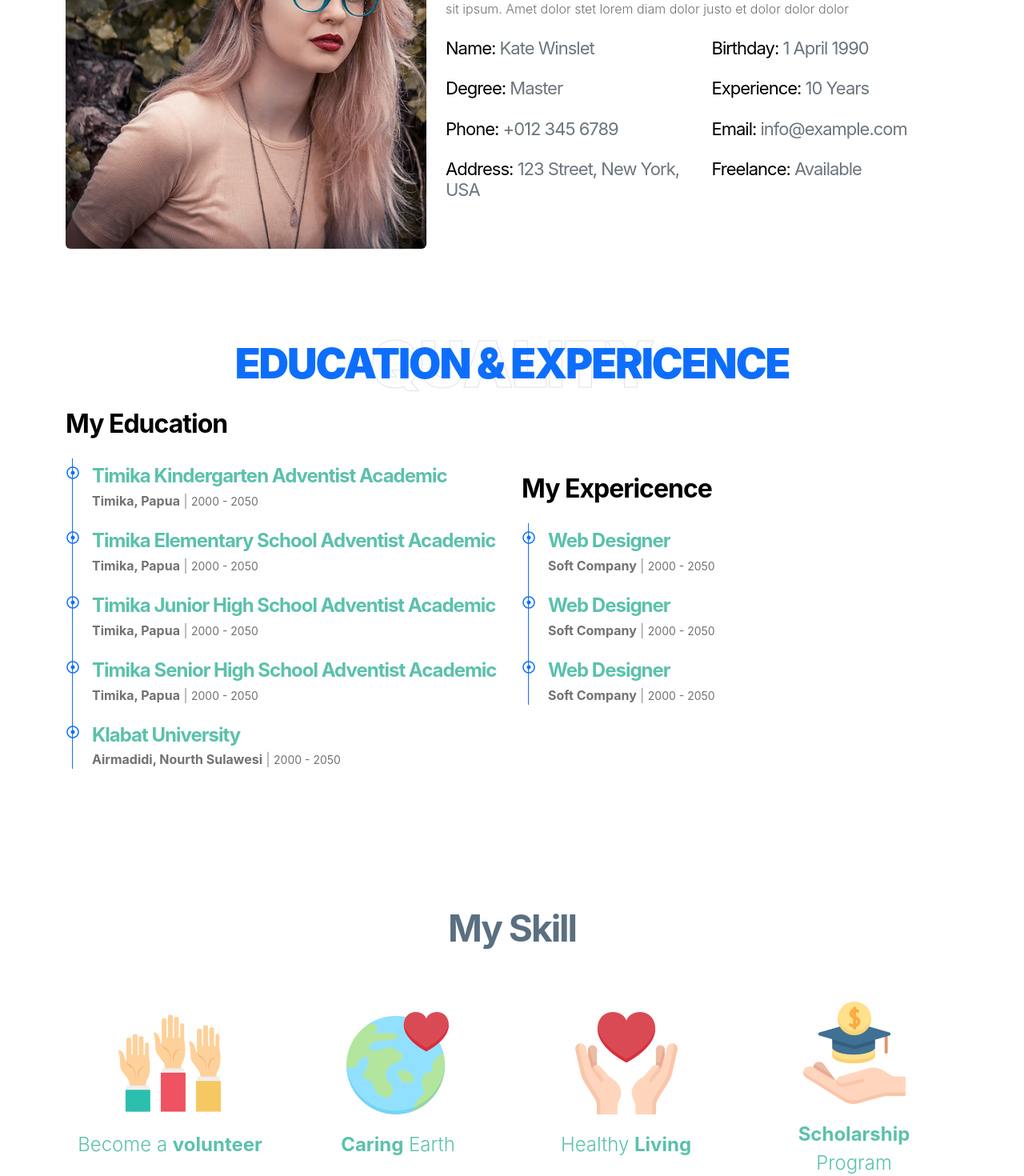
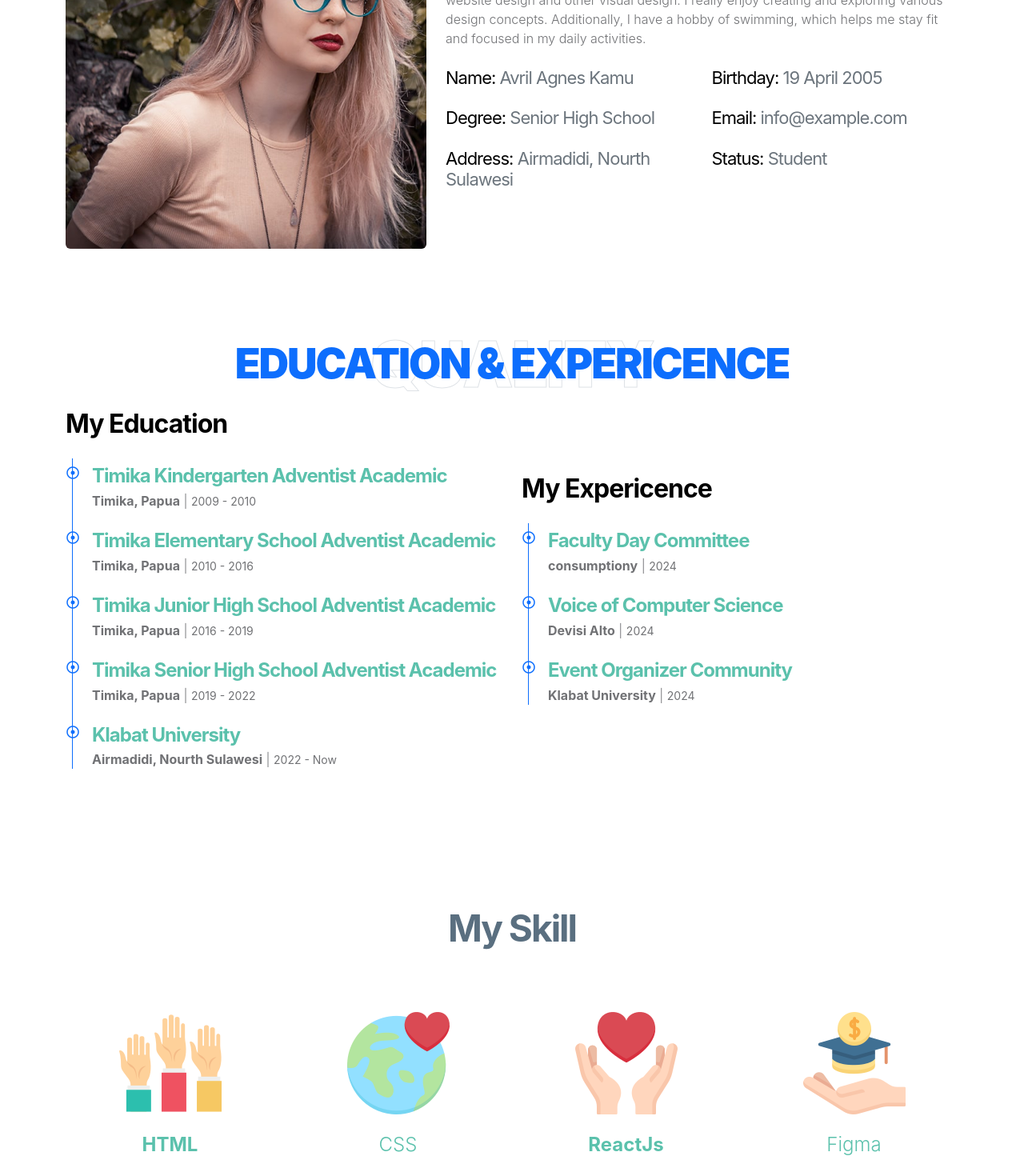
Before and after one commit to Avrilkamu2727/cvAvril, a React (Create React App) app: page / in a window 1280 px wide. Shown: the part 1140-2610 px from the top of the page at 80% size. Built offline with nearby package versions, Linux system fonts and the light colour scheme; a web font is replaced by a local one.

Commit message:
add firebase

```diff
--- a/package.json
+++ b/package.json
@@ -7,6 +7,7 @@
     "@testing-library/react": "^13.4.0",
     "@testing-library/user-event": "^13.5.0",
     "bootstrap": "^5.3.3",
+    "firebase": "^11.0.2",
     "isotope-layout": "^3.0.6",
     "jquery": "^3.7.1",
     "owl.carousel": "^2.3.4",
--- a/public/index.html
+++ b/public/index.html
@@ -2,7 +2,7 @@
 <html lang="en">
   <head>
     <meta charset="utf-8">
-    <title>FreeFolio - Freelancer Portfolio Template</title>
+    <title>CV AVRIL</title>
     <meta content="width=device-width, initial-scale=1.0" name="viewport">
     <meta content="Free HTML Templates" name="keywords">
     <meta content="Free HTML Templates" name="description">
--- a/src/components/About/index.js
+++ b/src/components/About/index.js
@@ -11,17 +11,15 @@ const About = () => {
               <img className="img-fluid rounded w-100" src="assets/img/about.jpg" alt />
             </div>
             <div className="col-lg-7">
-              <h3 className="mb-4">UI/UX Designer &amp; Web Developer</h3>
-              <p>Tempor eos dolore amet tempor dolor tempor. Dolore ea magna sit amet dolor eirmod. Eos ipsum est tempor dolor. Clita lorem kasd sed ea lorem diam ea lorem eirmod duo sit ipsum. Amet dolor stet lorem diam dolor justo et dolor dolor dolor</p>
+              <h3 className="mb-4">Avril Agnes Kamu</h3>
+              <p>I am a student at <strong>Universitas Klabat</strong> with a strong interest in design, particularly website design and other visual design. I really enjoy creating and exploring various design concepts. Additionally, I have a hobby of swimming, which helps me stay fit and focused in my daily activities.</p>
               <div className="row mb-3">
-                <div className="col-sm-6 py-2"><h6>Name: <span className="text-secondary">Kate Winslet</span></h6></div>
-                <div className="col-sm-6 py-2"><h6>Birthday: <span className="text-secondary">1 April 1990</span></h6></div>
-                <div className="col-sm-6 py-2"><h6>Degree: <span className="text-secondary">Master</span></h6></div>
-                <div className="col-sm-6 py-2"><h6>Experience: <span className="text-secondary">10 Years</span></h6></div>
-                <div className="col-sm-6 py-2"><h6>Phone: <span className="text-secondary">+012 345 6789</span></h6></div>
+                <div className="col-sm-6 py-2"><h6>Name: <span className="text-secondary">Avril Agnes Kamu</span></h6></div>
+                <div className="col-sm-6 py-2"><h6>Birthday: <span className="text-secondary">19 April 2005</span></h6></div>
+                <div className="col-sm-6 py-2"><h6>Degree: <span className="text-secondary">Senior High School</span></h6></div>
                 <div className="col-sm-6 py-2"><h6>Email: <span className="text-secondary">info@example.com</span></h6></div>
-                <div className="col-sm-6 py-2"><h6>Address: <span className="text-secondary">123 Street, New York, USA</span></h6></div>
-                <div className="col-sm-6 py-2"><h6>Freelance: <span className="text-secondary">Available</span></h6></div>
+                <div className="col-sm-6 py-2"><h6>Address: <span className="text-secondary">Airmadidi, Nourth Sulawesi</span></h6></div>
+                <div className="col-sm-6 py-2"><h6>Status: <span className="text-secondary">Student</span></h6></div>
               </div>
             </div>
           </div>
--- a/src/components/Footer/Footer.js
+++ b/src/components/Footer/Footer.js
@@ -3,12 +3,12 @@ const Footer = () => {
         <div className="container-fluid bg-primary text-white mt-5 py-5 px-sm-3 px-md-5">
         <div className="container text-center py-5">
           <div className="d-flex justify-content-center mb-4">
-            <a className="btn btn-light btn-social mr-2" href="#"><i className="fab fa-twitter" /></a>
             <a className="btn btn-light btn-social mr-2" href="#"><i className="fab fa-facebook-f" /></a>
-            <a className="btn btn-light btn-social mr-2" href="#"><i className="fab fa-linkedin-in" /></a>
-            <a className="btn btn-light btn-social" href="#"><i className="fab fa-instagram" /></a>
+            <a className="btn btn-light btn-social mr-2" href="#"><i className="fab fa-instagram" /></a>
+            <a className="btn btn-light btn-social" href="#"><i className="fab fa-whatsapp" /></a>
           </div>
-          <p className="m-0">© <a className="text-white font-weight-bold" href="#">Domain Name</a>. Designed by Avril Kamu <a className="text-white font-weight-bold" href="https://htmlcodex.com">HTML Codex</a>
+
+          <p className="m-0">© <a className="text-white font-weight-bold" href="#">Designed by Avril Kamu</a>HTML Codex <a className="text-white font-weight-bold" href="https://htmlcodex.com">. 2024</a>
           </p>
         </div>
       </div>
--- a/src/components/Header/index.js
+++ b/src/components/Header/index.js
@@ -7,8 +7,8 @@ const Header = () => {
               <img className="img-fluid w-100 rounded-circle shadow-sm" src="assets/img/profile.jpg" alt />
             </div>
             <div className="col-lg-7 text-center text-lg-left">
-              <h3 className="text-white font-weight-normal mb-3" style={{WebkitTextStroke: '3px #000000'}}>I'm</h3>
-              <h1 className="display-2 text-uppercase text-primary mb-2" style={{WebkitTextStroke: '4px #000000'}}>Kate Winslet</h1>
+              <h2 className="display text-uppercase text-primary mb-2" style={{WebkitTextStroke: 'px #000000'}}>I'm</h2>
+              <h1 className="display-2 text-uppercase text-primary mb-2" style={{WebkitTextStroke: '4px #000000'}}>Avril Agnes Kamu</h1>
               <h3 className="text-white font-weight-normal mb-2" style={{WebkitTextStroke: '3px #00000'}}> Student in Klabat University</h3>
             </div>
           </div>
--- a/src/components/Navbar/index.js
+++ b/src/components/Navbar/index.js
@@ -10,7 +10,6 @@ const Navbar = () => {
             <a href="#about" className="nav-item nav-link active">About</a>
             <a href="#qualification" className="nav-item nav-link active">Quality & Skill</a>
             <a href="#portfolio" className="nav-item nav-link active">Portfolio</a>
-            <a href="#blog" className="nav-item nav-link active">Blog</a>
           </div>
         </div>
       </nav>
--- a/src/components/Qualification/index.js
+++ b/src/components/Qualification/index.js
@@ -13,27 +13,27 @@ const Qualification = () => {
                 <div className="position-relative mb-4">
                   <i className="far fa-dot-circle text-primary position-absolute" style={{top: 2, left: '-32px'}} />
                   <h5 className="font-weight-bold mb-1">Timika Kindergarten Adventist Academic</h5>
-                  <p className="mb-2"><strong>Timika, Papua</strong> | <small>2000 - 2050</small></p>
+                  <p className="mb-2"><strong>Timika, Papua</strong> | <small>2009 - 2010</small></p>
                 </div>
                 <div className="position-relative mb-4">
                   <i className="far fa-dot-circle text-primary position-absolute" style={{top: 2, left: '-32px'}} />
                   <h5 className="font-weight-bold mb-1">Timika Elementary School Adventist Academic</h5>
-                  <p className="mb-2"><strong>Timika, Papua</strong> | <small>2000 - 2050</small></p>
+                  <p className="mb-2"><strong>Timika, Papua</strong> | <small>2010 - 2016</small></p>
                 </div>
                 <div className="position-relative mb-4">
                   <i className="far fa-dot-circle text-primary position-absolute" style={{top: 2, left: '-32px'}} />
                   <h5 className="font-weight-bold mb-1">Timika Junior High School Adventist Academic</h5>
-                  <p className="mb-2"><strong>Timika, Papua</strong> | <small>2000 - 2050</small></p>
+                  <p className="mb-2"><strong>Timika, Papua</strong> | <small>2016 - 2019</small></p>
                 </div>
                 <div className="position-relative mb-4">
                   <i className="far fa-dot-circle text-primary position-absolute" style={{top: 2, left: '-32px'}} />
                   <h5 className="font-weight-bold mb-1">Timika Senior High School Adventist Academic</h5>
-                  <p className="mb-2"><strong>Timika, Papua</strong> | <small>2000 - 2050</small></p>
+                  <p className="mb-2"><strong>Timika, Papua</strong> | <small>2019 - 2022</small></p>
                 </div>
                 <div className="position-relative mb-4">
                   <i className="far fa-dot-circle text-primary position-absolute" style={{top: 2, left: '-32px'}} />
                   <h5 className="font-weight-bold mb-1">Klabat University</h5>
-                  <p className="mb-2"><strong>Airmadidi, Nourth Sulawesi</strong> | <small>2000 - 2050</small></p>
+                  <p className="mb-2"><strong>Airmadidi, Nourth Sulawesi</strong> | <small>2022 - Now</small></p>
                 </div>
               </div>
             </div>
@@ -42,18 +42,18 @@ const Qualification = () => {
               <div className="border-left border-primary pt-2 pl-4 ml-2">
                 <div className="position-relative mb-4">
                   <i className="far fa-dot-circle text-primary position-absolute" style={{top: 2, left: '-32px'}} />
-                  <h5 className="font-weight-bold mb-1">Web Designer</h5>
-                  <p className="mb-2"><strong>Soft Company</strong> | <small>2000 - 2050</small></p>
+                  <h5 className="font-weight-bold mb-1">Faculty Day Committee</h5>
+                  <p className="mb-2"><strong>consumptiony</strong> | <small>2024</small></p>
                 </div>
                 <div className="position-relative mb-4">
                   <i className="far fa-dot-circle text-primary position-absolute" style={{top: 2, left: '-32px'}} />
-                  <h5 className="font-weight-bold mb-1">Web Designer</h5>
-                  <p className="mb-2"><strong>Soft Company</strong> | <small>2000 - 2050</small></p>
+                  <h5 className="font-weight-bold mb-1">Voice of Computer Science</h5>
+                  <p className="mb-2"><strong>Devisi Alto</strong> | <small>2024</small></p>
                 </div>
                 <div className="position-relative mb-4">
                   <i className="far fa-dot-circle text-primary position-absolute" style={{top: 2, left: '-32px'}} />
-                  <h5 className="font-weight-bold mb-1">Web Designer</h5>
-                  <p className="mb-2"><strong>Soft Company</strong> | <small>2000 - 2050</small></p>
+                  <h5 className="font-weight-bold mb-1">Event Organizer Community</h5>
+                  <p className="mb-2"><strong>Klabat University</strong> | <small>2024</small></p>
                 </div>
               </div>
             </div>
--- a/src/components/Skill/index.js
+++ b/src/components/Skill/index.js
@@ -8,9 +8,9 @@ const Skill = () => {
             </div>
             <div className="col-lg-3 col-md-6 col-12 mb-4 mb-lg-0">
               <div className="featured-block d-flex justify-content-center align-items-center">
-                <a href="donate.html" className="d-block">
+                <a className="d-block">
                   <img src="assets/images/icons/hands.png" className="featured-block-image img-fluid" alt />
-                  <p className="featured-block-text">Become a <strong>volunteer</strong></p>
+                  <p className="featured-block-text"> <strong>HTML</strong></p>
                 </a>
               </div>
             </div>
@@ -18,7 +18,7 @@ const Skill = () => {
               <div className="featured-block d-flex justify-content-center align-items-center">
                 <a href="donate.html" className="d-block">
                   <img src="assets/images/icons/heart.png" className="featured-block-image img-fluid" alt />
-                  <p className="featured-block-text"><strong>Caring</strong> Earth</p>
+                  <p className="featured-block-text">CSS </p>
                 </a>
               </div>
             </div>
@@ -26,7 +26,7 @@ const Skill = () => {
               <div className="featured-block d-flex justify-content-center align-items-center">
                 <a href="donate.html" className="d-block">
                   <img src="assets/images/icons/receive.png" className="featured-block-image img-fluid" alt />
-                  <p className="featured-block-text">Healthy <strong>Living</strong></p>
+                  <p className="featured-block-text"> <strong>ReactJs</strong></p>
                 </a>
               </div>
             </div>
@@ -34,7 +34,7 @@ const Skill = () => {
               <div className="featured-block d-flex justify-content-center align-items-center">
                 <a href="donate.html" className="d-block">
                   <img src="assets/images/icons/scholarship.png" className="featured-block-image img-fluid" alt />
-                  <p className="featured-block-text"><strong>Scholarship</strong> Program</p>
+                  <p className="featured-block-text">Figma </p>
                 </a>
               </div>
             </div>
--- /dev/null
+++ b/src/config/Firebase/index.js
@@ -0,0 +1,18 @@
+// Import the functions you need from the SDKs you need
+import { initializeApp } from "firebase/app";
+// TODO: Add SDKs for Firebase products that you want to use
+// https://firebase.google.com/docs/web/setup#available-libraries
+
+// Your web app's Firebase configuration
+const firebaseConfig = {
+  apiKey: "AIzaSyAuCO-EOJ2xn2veCcqpDQMtCjH7R6vggjQ",
+  authDomain: "cvavril-341be.firebaseapp.com",
+  databaseURL: "https://cvavril-341be-default-rtdb.firebaseio.com",
+  projectId: "cvavril-341be",
+  storageBucket: "cvavril-341be.firebasestorage.app",
+  messagingSenderId: "243145319613",
+  appId: "1:243145319613:web:e64da64e9f834c5bf783d4"
+};
+
+// Initialize Firebase
+const app = initializeApp(firebaseConfig);
--- a/src/index.js
+++ b/src/index.js
@@ -3,6 +3,7 @@ import ReactDOM from 'react-dom/client';
 import './index.css';
 import App from './App';
 import reportWebVitals from './reportWebVitals';
+import "./config/Firebase";
 
 const root = ReactDOM.createRoot(document.getElementById('root'));
 root.render(
```
Also changed, not shown: 1 other file (tests, documents, lock files or other folders).
